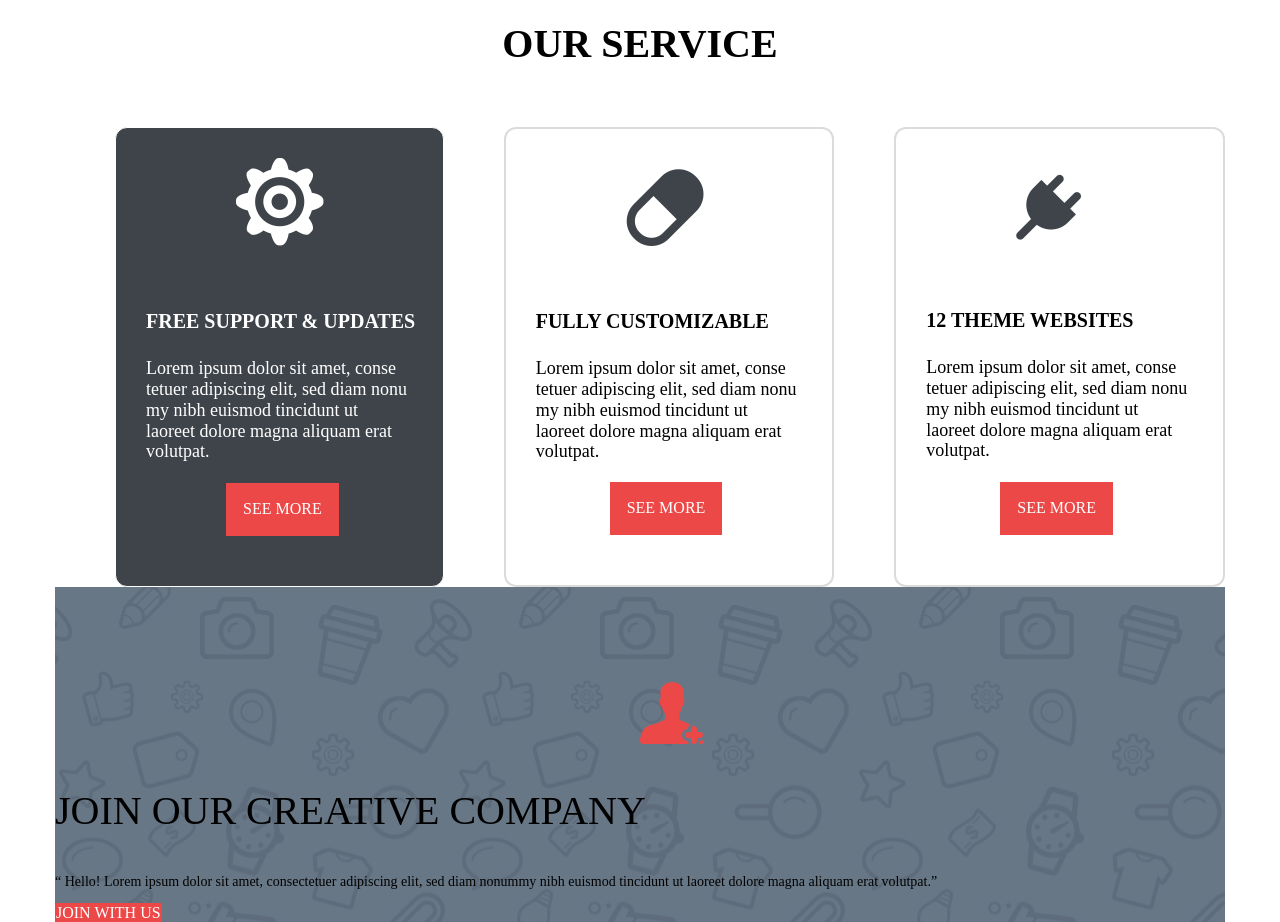
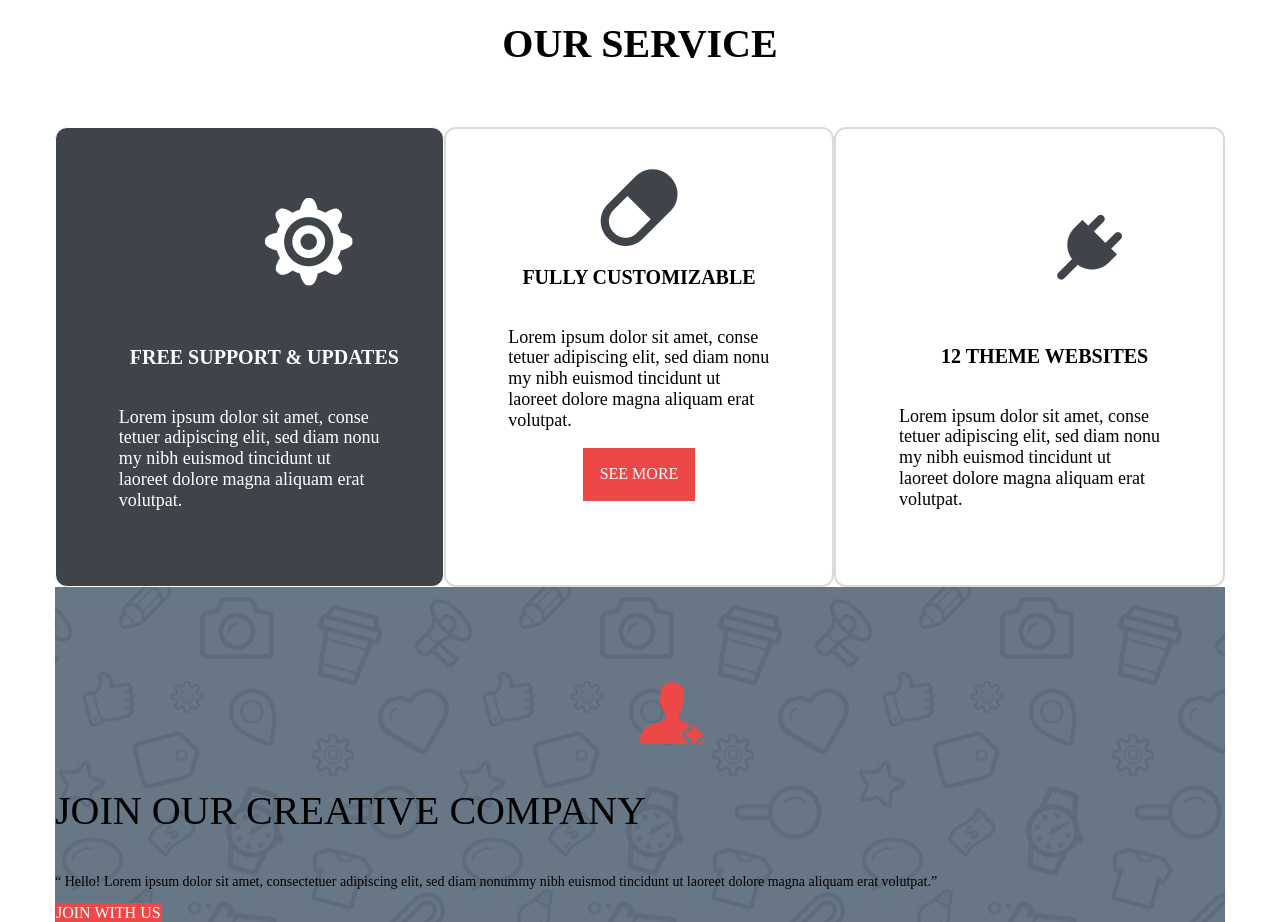
Before and after one commit to Kosbeen/New-projects, a plain HTML site: page index.html in a window 1280 px wide. Shown: the part 1440-2362 px from the top of the page. Drawn offline with Linux system fonts and the light colour scheme.

Commit message:
fix 'our service' second card

```diff
--- a/index.html
+++ b/index.html
@@ -3,8 +3,8 @@
 <head>
     <meta charset="UTF-8">
     <meta name="viewport" content="width=device-width, initial-scale=1.0">
-    <link rel="stylesheet" href="/normalize.css">
-    <link rel="stylesheet" href="/style.css">
+    <link rel="stylesheet" href="./normalize.css">
+    <link rel="stylesheet" href="./style.css">
     <title>Who we are</title>
 </head>
 <body>
--- a/style.css
+++ b/style.css
@@ -202,12 +202,16 @@ li {
     margin-top: 60px;
 }
 .cards {
-    position: relative;
-    margin-left: 60px;
+    /* position: relative; */
+    /* margin-left: 60px; */
+    padding: 40px 30px;
     min-height: 460px;
     font-size: 18px;
     border: 1px solid;
     border-radius: 12px;
+    display: flex;
+    flex-direction: column;
+    align-items: center;
 }
 
 .service__list__title1{
@@ -217,8 +221,8 @@ li {
     text-transform: uppercase;
 }
 .service__list__title2 {
-    margin-top: 60px;
-    margin-left: 30px;
+    /* margin-top: 60px;
+    margin-left: 30px; */
     font-size: 20px;
     text-transform: uppercase;
 }
@@ -229,8 +233,8 @@ li {
     text-transform: uppercase;
 }
 .service__card__text {
-    margin-top: 25px;
-    margin-left: 30px;
+        /* margin-top: 25px;
+        margin-left: 30px; */
     max-width: 80%;
 }
 .service__cards {
@@ -245,8 +249,8 @@ li {
     padding-left: 120px;
 }
 .service__img2 {
-    padding-top: 40px;
-    padding-left: 120px;
+    /* padding-top: 40px;
+    padding-left: 120px; */
 }
 
 .service__img3 {
@@ -260,7 +264,7 @@ li {
     right: 110px;
 }
 .service__btn2 {
-    position: absolute;
+    /* position: absolute; */
     padding: 16px;
     bottom: 50px;
     right: 110px;
```
